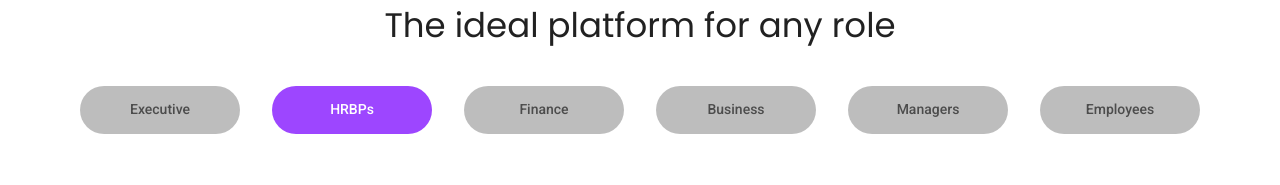
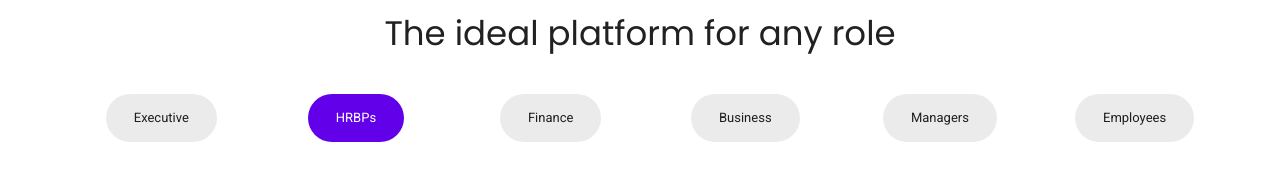
Before and after one commit to peoplekit/website, a React (Vite) app: page / in a window 1280 px wide. Shown: the part 615-800 px from the top of the page. Built offline with nearby package versions, Linux system fonts and the light colour scheme.

Commit message:
fix: roles section

```diff
--- a/src/components/roles.tsx
+++ b/src/components/roles.tsx
@@ -1,5 +1,5 @@
 import { FC, useEffect, useState } from 'react';
-import { Card, CardMedia, Fade, Grid, Stack, Tab, Tabs, Typography } from '@mui/material';
+import { Card, CardMedia, Chip, Fade, Grid, Stack, Tab, Tabs, Typography } from '@mui/material';
 
 function a11yProps(index: number) {
   return {
@@ -20,42 +20,82 @@ export const Roles: FC = () => {
     return () => clearInterval(interval);
   }, []);
 
+  console.log(tab);
+
   return (
     <Stack spacing={3} sx={{ textAlign: 'center', alignItems: 'center' }}>
       <Typography variant="h4" component="h2">
         The ideal platform for any role
       </Typography>
-      <Tabs
-        value={tab}
-        onChange={(_, value) => {
-          setTab(value);
+      <Grid container spacing={2} sx={{ display: 'flex', textAlign: 'center', alignItems: 'center' }}>
+        <Grid item xs={6} sm={4} md={2}>
+          <Chip
+            label="Executive"
+            sx={{ p: 2, py: 3, borderRadius: 50 }}
+            color={tab === 0 ? 'primary' : 'default'}
+            onClick={() => {
+              setTab(0);
               clearInterval(carousel);
             }}
-        variant="fullWidth"
-        sx={(theme) => ({
-          width: '100%',
-          '& .MuiTabs-indicator': {
-            display: 'none'
-          },
-          '& .MuiTab-root': {
-            borderRadius: '50px',
-            transition: 'all .5s',
-            m: 2,
-            backgroundColor: theme.palette.action.disabled
-          },
-          '& .Mui-selected': {
-            backgroundColor: theme.palette.primary.light,
-            color: 'white !important'
-          }
-        })}
-      >
-        <Tab label="Executive" {...a11yProps(0)} />
-        <Tab label="HRBPs" {...a11yProps(1)} />
-        <Tab label="Finance" {...a11yProps(2)} />
-        <Tab label="Business" {...a11yProps(3)} />
-        <Tab label="Managers" {...a11yProps(4)} />
-        <Tab label="Employees" {...a11yProps(5)} />
-      </Tabs>
+          />
+        </Grid>
+        <Grid item xs={6} sm={4} md={2}>
+          <Chip
+            label="HRBPs"
+            sx={{ p: 2, py: 3, borderRadius: 50 }}
+            color={tab === 1 ? 'primary' : 'default'}
+            onClick={() => {
+              setTab(1);
+              clearInterval(carousel);
+            }}
+          />
+        </Grid>
+        <Grid item xs={6} sm={4} md={2}>
+          <Chip
+            label="Finance"
+            sx={{ p: 2, py: 3, borderRadius: 50 }}
+            color={tab === 2 ? 'primary' : 'default'}
+            onClick={() => {
+              setTab(2);
+              clearInterval(carousel);
+            }}
+          />
+        </Grid>
+        <Grid item xs={6} sm={4} md={2}>
+          <Chip
+            label="Business"
+            sx={{ p: 2, py: 3, borderRadius: 50 }}
+            color={tab === 3 ? 'primary' : 'default'}
+            onClick={() => {
+              setTab(3);
+              clearInterval(carousel);
+            }}
+          />
+        </Grid>
+        <Grid item xs={6} sm={4} md={2}>
+          <Chip
+            label="Managers"
+            sx={{ p: 2, py: 3, borderRadius: 50 }}
+            color={tab === 4 ? 'primary' : 'default'}
+            onClick={() => {
+              setTab(4);
+              clearInterval(carousel);
+            }}
+          />
+        </Grid>
+        <Grid item xs={6} sm={4} md={2}>
+          <Chip
+            label="Employees"
+            sx={{ p: 2, py: 3, borderRadius: 50 }}
+            color={tab === 5 ? 'primary' : 'default'}
+            onClick={() => {
+              setTab(5);
+              clearInterval(carousel);
+            }}
+          />
+        </Grid>
+      </Grid>
+      {tab === 0 && (
         <Fade in={tab === 0} timeout={1000}>
           <Grid container spacing={5} sx={{ display: tab === 0 ? 'inherit' : 'none' }}>
             <Grid item xs={12} md={6} lg={4} sx={{ display: 'flex', alignItems: 'center' }}>
@@ -64,7 +104,7 @@ export const Roles: FC = () => {
                   boxShadow: `4px 4px 15px 0px ${theme.palette.primary.main}55`
                 })}
               >
-              <CardMedia component="img" image="https://picsum.photos/1600/900?random=0" />
+                <CardMedia component="img" image="https://picsum.photos/1600/900?random=1" />
               </Card>
             </Grid>
             <Grid item xs={12} md={6} lg={8} sx={{ display: 'flex', textAlign: 'start' }}>
@@ -73,16 +113,18 @@ export const Roles: FC = () => {
                   Executive
                 </Typography>
                 <Typography>
-                Lorem ipsum dolor sit amet, consectetur adipiscing elit. Curabitur nunc massa, ullamcorper nec elementum quis, porttitor vitae nisl. Ut maximus, mauris vel pretium
-                sodales, magna massa convallis risus, ac tincidunt elit urna id eros. Vivamus vitae eros ultrices, pretium ipsum ut, ultrices ipsum. Nunc in sem vulputate,
-                tincidunt nisi eget, posuere ligula.
+                  Lorem ipsum dolor sit amet, consectetur adipiscing elit. Curabitur nunc massa, ullamcorper nec elementum quis, porttitor vitae nisl. Ut maximus, mauris vel
+                  pretium sodales, magna massa convallis risus, ac tincidunt elit urna id eros. Vivamus vitae eros ultrices, pretium ipsum ut, ultrices ipsum. Nunc in sem
+                  vulputate, tincidunt nisi eget, posuere ligula.
                 </Typography>
               </Stack>
             </Grid>
           </Grid>
         </Fade>
+      )}
+      {tab === 1 && (
         <Fade in={tab === 1} timeout={1000}>
-        <Grid container spacing={5} sx={{ display: tab === 1 ? 'inherit' : 'none' }}>
+          <Grid container spacing={5}>
             <Grid item xs={12} md={6} lg={4} sx={{ display: 'flex', alignItems: 'center' }}>
               <Card
                 sx={(theme) => ({
@@ -98,23 +140,25 @@ export const Roles: FC = () => {
                   HRBPs
                 </Typography>
                 <Typography>
-                Lorem ipsum dolor sit amet, consectetur adipiscing elit. Curabitur nunc massa, ullamcorper nec elementum quis, porttitor vitae nisl. Ut maximus, mauris vel pretium
-                sodales, magna massa convallis risus, ac tincidunt elit urna id eros. Vivamus vitae eros ultrices, pretium ipsum ut, ultrices ipsum. Nunc in sem vulputate,
-                tincidunt nisi eget, posuere ligula.
+                  Lorem ipsum dolor sit amet, consectetur adipiscing elit. Curabitur nunc massa, ullamcorper nec elementum quis, porttitor vitae nisl. Ut maximus, mauris vel
+                  pretium sodales, magna massa convallis risus, ac tincidunt elit urna id eros. Vivamus vitae eros ultrices, pretium ipsum ut, ultrices ipsum. Nunc in sem
+                  vulputate, tincidunt nisi eget, posuere ligula.
                 </Typography>
               </Stack>
             </Grid>
           </Grid>
         </Fade>
+      )}
+      {tab === 2 && (
         <Fade in={tab === 2} timeout={1000}>
-        <Grid container spacing={5} sx={{ display: tab === 2 ? 'inherit' : 'none' }}>
+          <Grid container spacing={5}>
             <Grid item xs={12} md={6} lg={4} sx={{ display: 'flex', alignItems: 'center' }}>
               <Card
                 sx={(theme) => ({
                   boxShadow: `4px 4px 15px 0px ${theme.palette.primary.main}55`
                 })}
               >
-              <CardMedia component="img" image="https://picsum.photos/1600/900?random=2" />
+                <CardMedia component="img" image="https://picsum.photos/1600/900?random=1" />
               </Card>
             </Grid>
             <Grid item xs={12} md={6} lg={8} sx={{ display: 'flex', textAlign: 'start' }}>
@@ -123,23 +167,25 @@ export const Roles: FC = () => {
                   Finance
                 </Typography>
                 <Typography>
-                Lorem ipsum dolor sit amet, consectetur adipiscing elit. Curabitur nunc massa, ullamcorper nec elementum quis, porttitor vitae nisl. Ut maximus, mauris vel pretium
-                sodales, magna massa convallis risus, ac tincidunt elit urna id eros. Vivamus vitae eros ultrices, pretium ipsum ut, ultrices ipsum. Nunc in sem vulputate,
-                tincidunt nisi eget, posuere ligula.
+                  Lorem ipsum dolor sit amet, consectetur adipiscing elit. Curabitur nunc massa, ullamcorper nec elementum quis, porttitor vitae nisl. Ut maximus, mauris vel
+                  pretium sodales, magna massa convallis risus, ac tincidunt elit urna id eros. Vivamus vitae eros ultrices, pretium ipsum ut, ultrices ipsum. Nunc in sem
+                  vulputate, tincidunt nisi eget, posuere ligula.
                 </Typography>
               </Stack>
             </Grid>
           </Grid>
         </Fade>
+      )}
+      {tab === 3 && (
         <Fade in={tab === 3} timeout={1000}>
-        <Grid container spacing={5} sx={{ display: tab === 3 ? 'inherit' : 'none' }}>
+          <Grid container spacing={5}>
             <Grid item xs={12} md={6} lg={4} sx={{ display: 'flex', alignItems: 'center' }}>
               <Card
                 sx={(theme) => ({
                   boxShadow: `4px 4px 15px 0px ${theme.palette.primary.main}55`
                 })}
               >
-              <CardMedia component="img" image="https://picsum.photos/1600/900?random=3" />
+                <CardMedia component="img" image="https://picsum.photos/1600/900?random=1" />
               </Card>
             </Grid>
             <Grid item xs={12} md={6} lg={8} sx={{ display: 'flex', textAlign: 'start' }}>
@@ -148,23 +194,25 @@ export const Roles: FC = () => {
                   Business
                 </Typography>
                 <Typography>
-                Lorem ipsum dolor sit amet, consectetur adipiscing elit. Curabitur nunc massa, ullamcorper nec elementum quis, porttitor vitae nisl. Ut maximus, mauris vel pretium
-                sodales, magna massa convallis risus, ac tincidunt elit urna id eros. Vivamus vitae eros ultrices, pretium ipsum ut, ultrices ipsum. Nunc in sem vulputate,
-                tincidunt nisi eget, posuere ligula.
+                  Lorem ipsum dolor sit amet, consectetur adipiscing elit. Curabitur nunc massa, ullamcorper nec elementum quis, porttitor vitae nisl. Ut maximus, mauris vel
+                  pretium sodales, magna massa convallis risus, ac tincidunt elit urna id eros. Vivamus vitae eros ultrices, pretium ipsum ut, ultrices ipsum. Nunc in sem
+                  vulputate, tincidunt nisi eget, posuere ligula.
                 </Typography>
               </Stack>
             </Grid>
           </Grid>
         </Fade>
+      )}
+      {tab === 4 && (
         <Fade in={tab === 4} timeout={1000}>
-        <Grid container spacing={5} sx={{ display: tab === 4 ? 'inherit' : 'none' }}>
+          <Grid container spacing={5}>
             <Grid item xs={12} md={6} lg={4} sx={{ display: 'flex', alignItems: 'center' }}>
               <Card
                 sx={(theme) => ({
                   boxShadow: `4px 4px 15px 0px ${theme.palette.primary.main}55`
                 })}
               >
-              <CardMedia component="img" image="https://picsum.photos/1600/900?random=4" />
+                <CardMedia component="img" image="https://picsum.photos/1600/900?random=1" />
               </Card>
             </Grid>
             <Grid item xs={12} md={6} lg={8} sx={{ display: 'flex', textAlign: 'start' }}>
@@ -173,23 +221,25 @@ export const Roles: FC = () => {
                   Managers
                 </Typography>
                 <Typography>
-                Lorem ipsum dolor sit amet, consectetur adipiscing elit. Curabitur nunc massa, ullamcorper nec elementum quis, porttitor vitae nisl. Ut maximus, mauris vel pretium
-                sodales, magna massa convallis risus, ac tincidunt elit urna id eros. Vivamus vitae eros ultrices, pretium ipsum ut, ultrices ipsum. Nunc in sem vulputate,
-                tincidunt nisi eget, posuere ligula.
+                  Lorem ipsum dolor sit amet, consectetur adipiscing elit. Curabitur nunc massa, ullamcorper nec elementum quis, porttitor vitae nisl. Ut maximus, mauris vel
+                  pretium sodales, magna massa convallis risus, ac tincidunt elit urna id eros. Vivamus vitae eros ultrices, pretium ipsum ut, ultrices ipsum. Nunc in sem
+                  vulputate, tincidunt nisi eget, posuere ligula.
                 </Typography>
               </Stack>
             </Grid>
           </Grid>
         </Fade>
+      )}
+      {tab === 5 && (
         <Fade in={tab === 5} timeout={1000}>
-        <Grid container spacing={5} sx={{ display: tab === 5 ? 'inherit' : 'none' }}>
+          <Grid container spacing={5}>
             <Grid item xs={12} md={6} lg={4} sx={{ display: 'flex', alignItems: 'center' }}>
               <Card
                 sx={(theme) => ({
                   boxShadow: `4px 4px 15px 0px ${theme.palette.primary.main}55`
                 })}
               >
-              <CardMedia component="img" image="https://picsum.photos/1600/900?random=5" />
+                <CardMedia component="img" image="https://picsum.photos/1600/900?random=1" />
               </Card>
             </Grid>
             <Grid item xs={12} md={6} lg={8} sx={{ display: 'flex', textAlign: 'start' }}>
@@ -198,14 +248,15 @@ export const Roles: FC = () => {
                   Employees
                 </Typography>
                 <Typography>
-                Lorem ipsum dolor sit amet, consectetur adipiscing elit. Curabitur nunc massa, ullamcorper nec elementum quis, porttitor vitae nisl. Ut maximus, mauris vel pretium
-                sodales, magna massa convallis risus, ac tincidunt elit urna id eros. Vivamus vitae eros ultrices, pretium ipsum ut, ultrices ipsum. Nunc in sem vulputate,
-                tincidunt nisi eget, posuere ligula.
+                  Lorem ipsum dolor sit amet, consectetur adipiscing elit. Curabitur nunc massa, ullamcorper nec elementum quis, porttitor vitae nisl. Ut maximus, mauris vel
+                  pretium sodales, magna massa convallis risus, ac tincidunt elit urna id eros. Vivamus vitae eros ultrices, pretium ipsum ut, ultrices ipsum. Nunc in sem
+                  vulputate, tincidunt nisi eget, posuere ligula.
                 </Typography>
               </Stack>
             </Grid>
           </Grid>
         </Fade>
+      )}
     </Stack>
   );
 };
--- a/src/pages/home.tsx
+++ b/src/pages/home.tsx
@@ -17,9 +17,6 @@ export const Home: FC = () => {
       <Section>
         <Roles />
       </Section>
-      <Section>
-        <Features />
-      </Section>
       <Section id="contact-us">
         <ContactUs />
       </Section>
```
Lines whose indentation alone changed are shown as unchanged.
